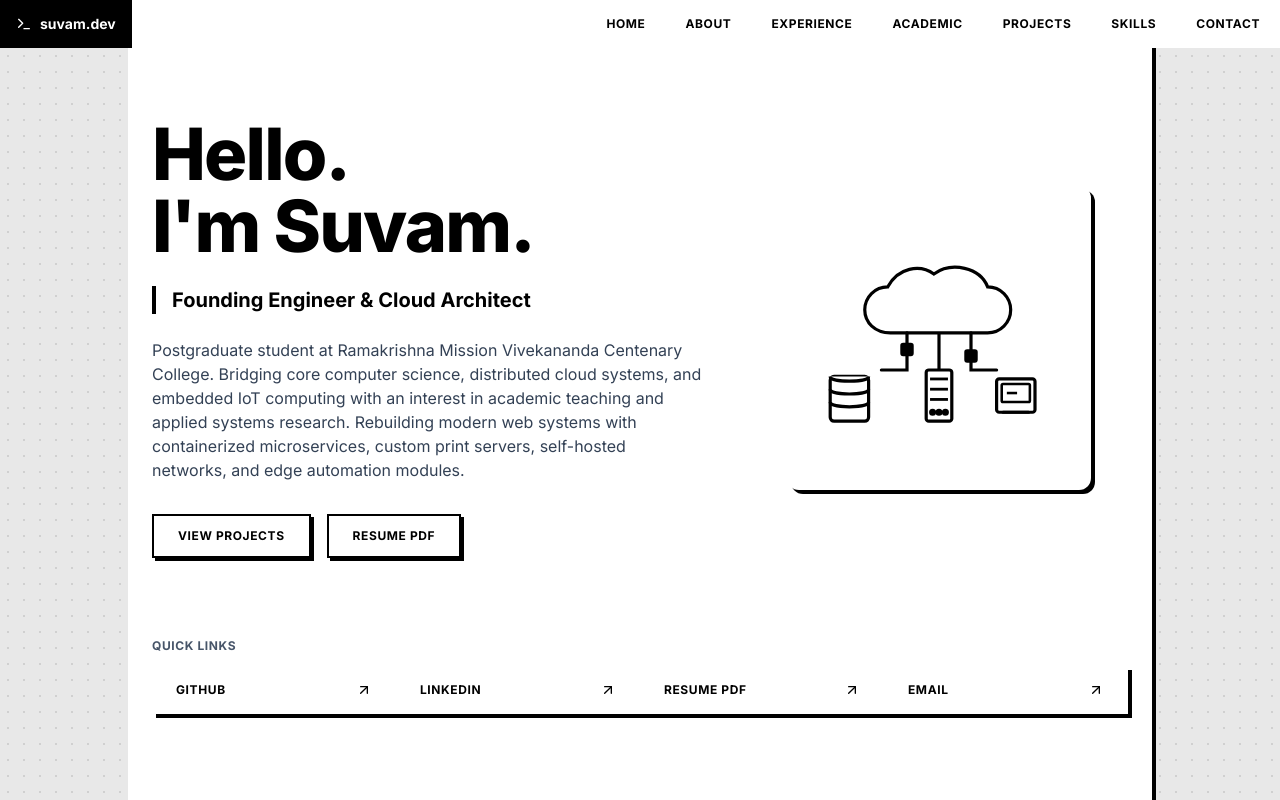
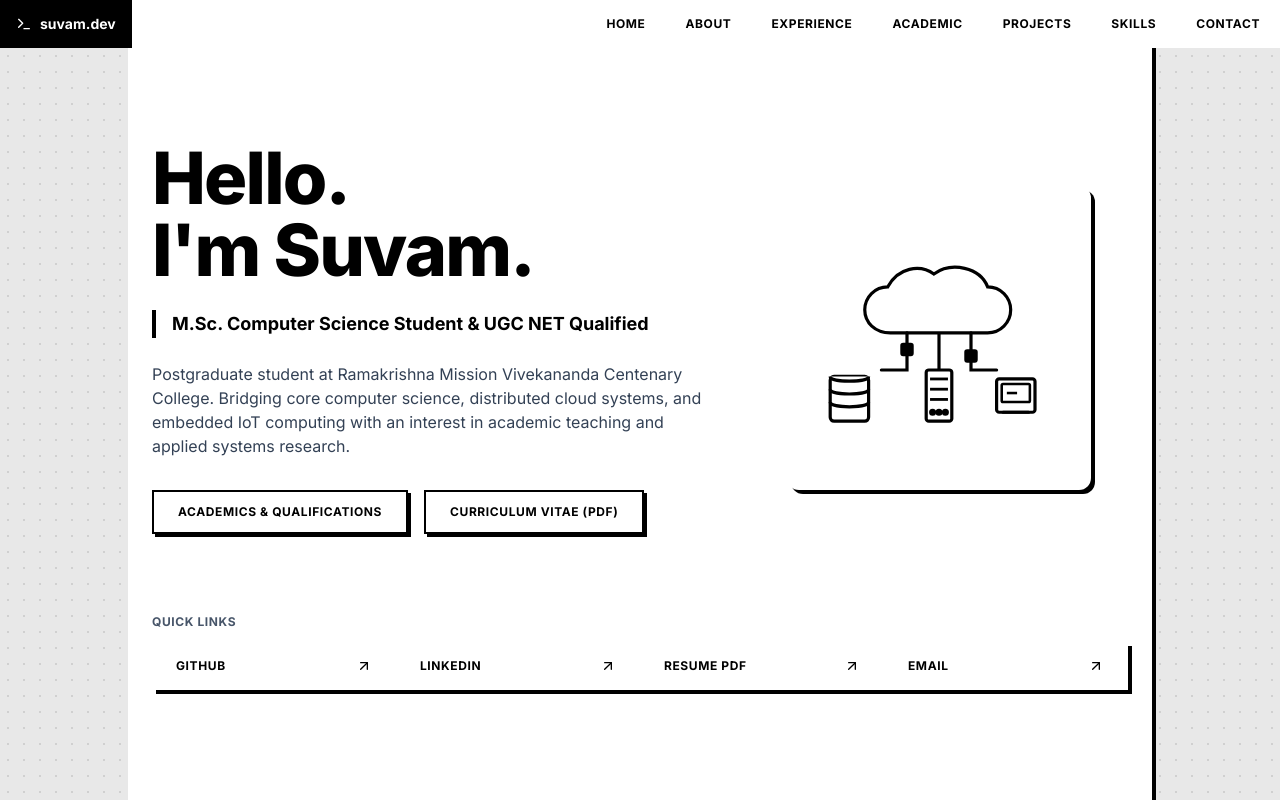
Before and after one commit to SuvamNaskar/SuvamNaskar.github.io, a Next.js app: page / in a window 1280 px wide. Shown: the top 800 px of the page. Built offline with nearby package versions, Linux system fonts and the light colour scheme.

Commit message:
feat: update Hero component with new academic details and button labels

```diff
--- a/components/Hero.tsx
+++ b/components/Hero.tsx
@@ -28,20 +28,20 @@ export default function Hero() {
             I'm Suvam.
           </h1>
 
-          <p className="text-lg md:text-xl font-mono font-bold text-black border-l-4 border-black pl-4">
-            Founding Engineer & Cloud Architect
+          <p className="text-base md:text-lg font-mono font-bold text-black border-l-4 border-black pl-4">
+            M.Sc. Computer Science Student &amp; UGC NET Qualified
           </p>
 
           <p className="text-slate-700 text-sm md:text-base leading-relaxed max-w-xl">
-            {personalInfo.tagline} Rebuilding modern web systems with containerized microservices, custom print servers, self-hosted networks, and edge automation modules.
+            {personalInfo.tagline}
           </p>
 
           <div className="flex flex-wrap gap-4 pt-2">
             <button
-              onClick={() => scrollToSection("projects")}
+              onClick={() => scrollToSection("credentials")}
               className="brutalist-button px-6 py-3 font-mono text-xs font-bold uppercase tracking-wider text-black bg-[#ffde59] hover:bg-[#ffe680]"
             >
-              View Projects
+              Academics &amp; Qualifications
             </button>
             <a
               href={personalInfo.resumeUrl}
@@ -49,7 +49,7 @@ export default function Hero() {
               rel="noopener noreferrer"
               className="brutalist-button px-6 py-3 font-mono text-xs font-bold uppercase tracking-wider text-black hover:bg-black hover:text-white"
             >
-              Resume PDF
+              Curriculum Vitae (PDF)
             </a>
           </div>
         </div>
```
